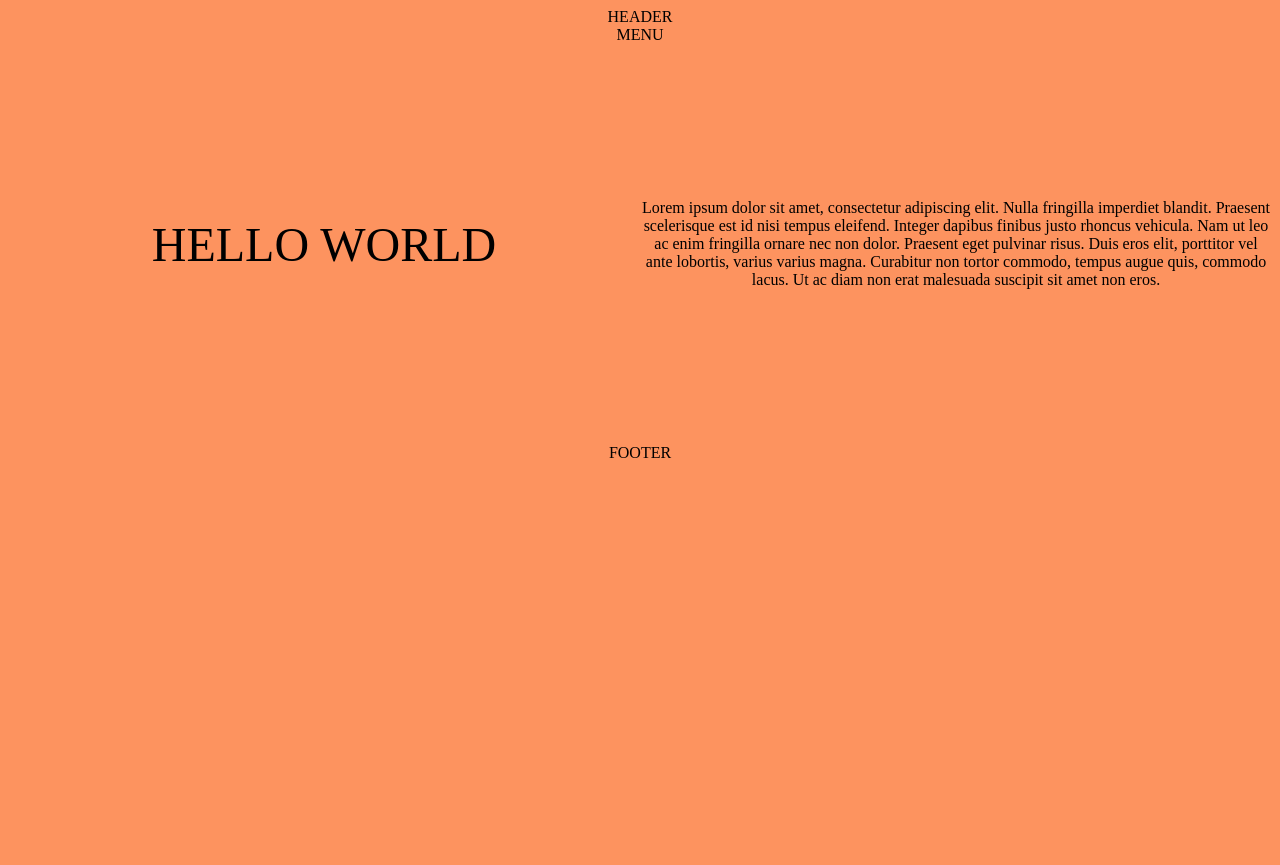
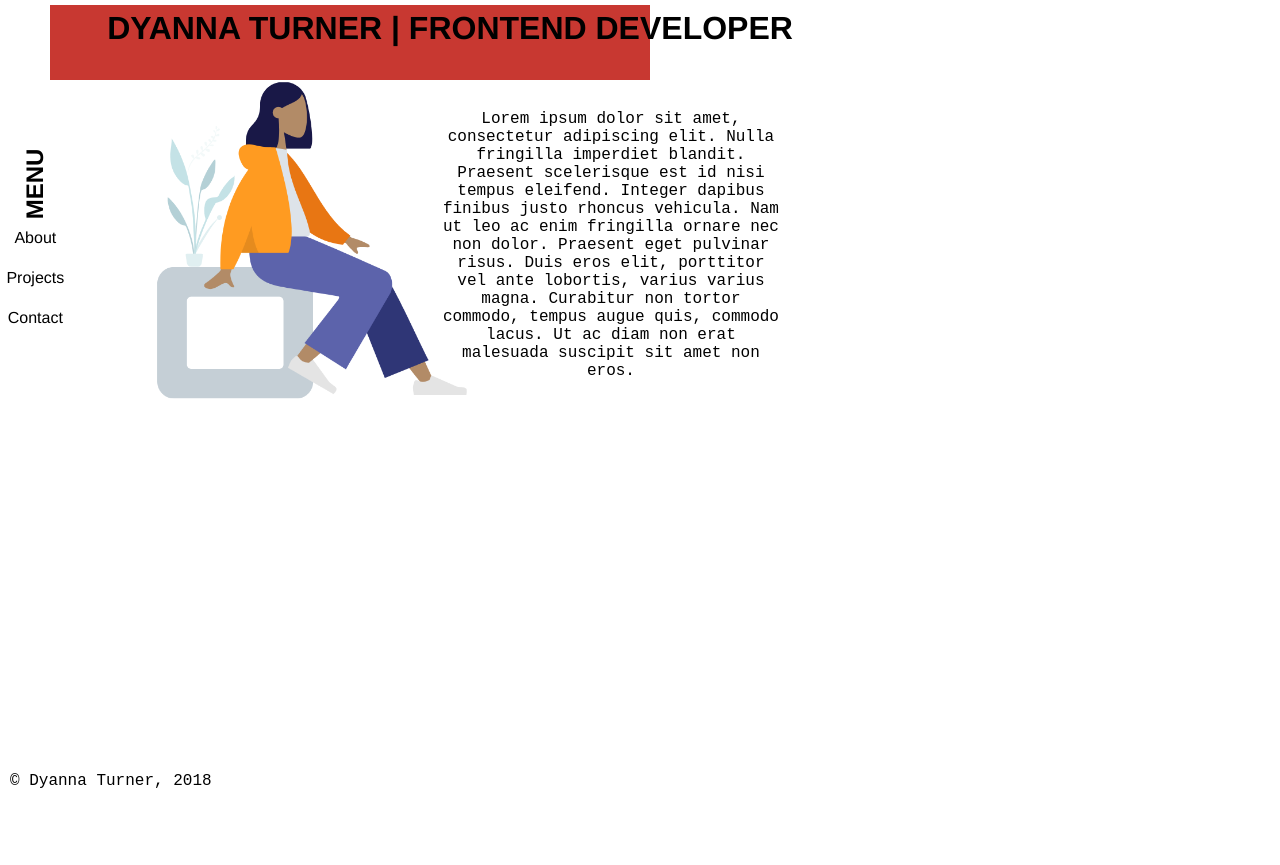
Before and after one commit to dttheme/portfolio, a plain HTML site: page index.html in a window 1280 px wide. After the commit the page ends 800 px from the top, so only its background shows below. Drawn offline with Linux system fonts and the light colour scheme.

Commit message:
Humaaans image and inital designs

```diff
--- a/index.html
+++ b/index.html
@@ -1,25 +1,40 @@
 <!DOCTYPE html>
 <html lang="en" dir="ltr">
   <head>
-    <meta charset="utf-8">
+    <meta charset="utf-8" />
     <title></title>
-    <link rel="stylesheet" type="text/css" href="styles.css">
+    <link rel="stylesheet" type="text/css" href="styles.css" />
   </head>
   <body>
-  <header>
-    HEADER
-  </header>
-  <aside>MENU</aside>
-  <main>
-    <div class="jumbo">
-      <div class="jumboLeft">HELLO WORLD</div>
-      <div class="jumboRight">Lorem ipsum dolor sit amet, consectetur adipiscing elit. Nulla fringilla imperdiet blandit. Praesent scelerisque est id nisi tempus eleifend. Integer dapibus finibus justo rhoncus vehicula. Nam ut leo ac enim fringilla ornare nec non dolor. Praesent eget pulvinar risus. Duis eros elit, porttitor vel ante lobortis, varius varius magna. Curabitur non tortor commodo, tempus augue quis, commodo lacus. Ut ac diam non erat malesuada suscipit sit amet non eros. </div>
-    </div>
-
-  </main>
-  <footer>FOOTER</footer>
-    <section class="jumbo">
-
-    </section>
+    <header>
+      <h1>
+        Dyanna Turner | Frontend Developer</header>
+      </h1>
+    <aside>
+      <h2>MENU</h2>
+        <ul>
+          <li><a href=""> About </a></li>
+          <li><a href=""> Projects </a></li>
+          <li><a href=""> Contact </a></li>
+        </ul>
+    </aside>
+    <main>
+      <div class="jumbo">
+        <div class="jumboLeft">
+          <img src="humaaans.png" class="yellowHuman" />
+        </div>
+        <div class="pinkBackground"></div>
+        <div class="jumboRight">
+          Lorem ipsum dolor sit amet, consectetur adipiscing elit. Nulla
+          fringilla imperdiet blandit. Praesent scelerisque est id nisi tempus
+          eleifend. Integer dapibus finibus justo rhoncus vehicula. Nam ut leo
+          ac enim fringilla ornare nec non dolor. Praesent eget pulvinar risus.
+          Duis eros elit, porttitor vel ante lobortis, varius varius magna.
+          Curabitur non tortor commodo, tempus augue quis, commodo lacus. Ut ac
+          diam non erat malesuada suscipit sit amet non eros.
+        </div>
+      </div>
+    </main>
+    <footer>&copy; Dyanna Turner, 2018</footer>
   </body>
 </html>
--- a/styles.css
+++ b/styles.css
@@ -1,21 +1,98 @@
-
 body {
   box-sizing: border-box;
-  height: 100%;
+  overflow: hidden;
+  max-width: 900px;
+  margin: 0;
+  padding: 0;
+  display: flex;
+  height: 100vh;
   text-align: center;
-  background-color: #fd935f
-
-}
-.jumbo {
- display: flex;
- height: 50vh;
- align-items: center;
+  background-color: #ffffff;
+  font-family: "Courier New", Courier, monospace;
 }
 
-.jumboLeft,
-.jumboRight {
-width: 50%;
+header,
+aside {
+  font-family: Helvetica, Arial, sans-serif;
 }
+
+h1 {
+  margin: 0;
+  text-transform: uppercase;
+}
+
+h2 {
+  transform: rotate(270deg);
+}
+
+header {
+  position: absolute;
+  max-width: 900px;
+  height: 30px;
+  width: 100vw;
+  padding-bottom: 10px;
+  top: 10px;
+}
+
+aside {
+  height: 100px;
+  margin-top: 150px;
+}
+
+ul {
+  padding-inline-start: 0;
+}
+
+li {
+  list-style: none;
+  line-height: 40px;
+}
+
+a {
+  text-decoration: none;
+  color: black;
+}
+
+a:hover {
+  font-weight: 900;
+}
+
+.yellowHuman {
+  height: 400px;
+  float: left;
+}
+
+.jumbo {
+  display: flex;
+  height: 50vh;
+  align-items: center;
+}
+
 .jumboLeft {
+  width: 40%;
   font-size: 3em;
 }
+
+.pinkBackground {
+  position: absolute;
+  z-index: -1;
+  top: 5px;
+  left: 50px;
+  height: 75px;
+  width: 600px;
+  background-color: #c83831;
+}
+
+.jumboRight {
+  width: 40%;
+  margin-top: 90px;
+  margin-left: 30px;
+  padding-top: 30px;
+  padding-bottom: 30px;
+}
+
+footer {
+  position: absolute;
+  bottom: 0;
+  margin: 10px;
+}
```
Also changed, not shown: humaaans.png (added).
